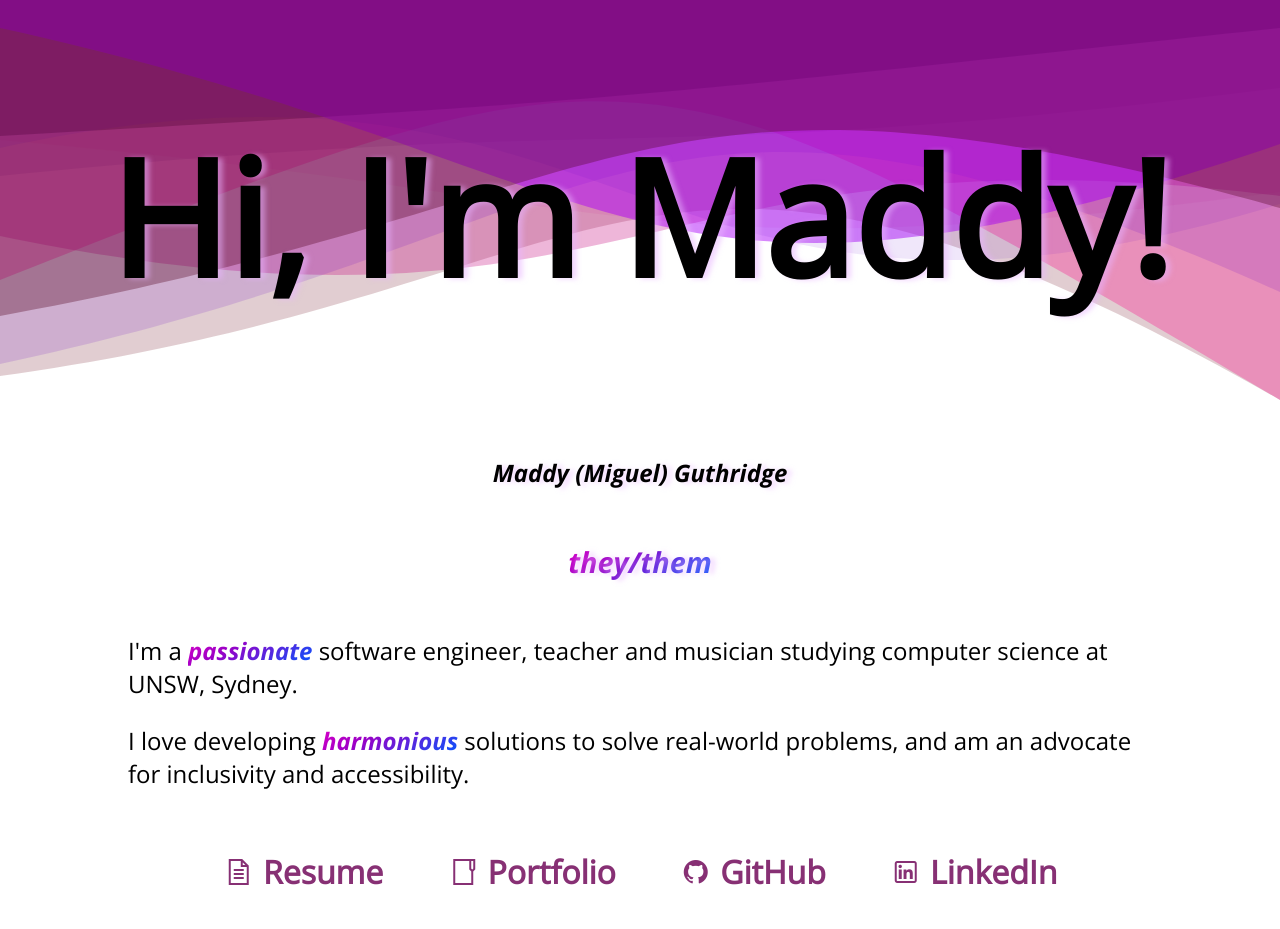
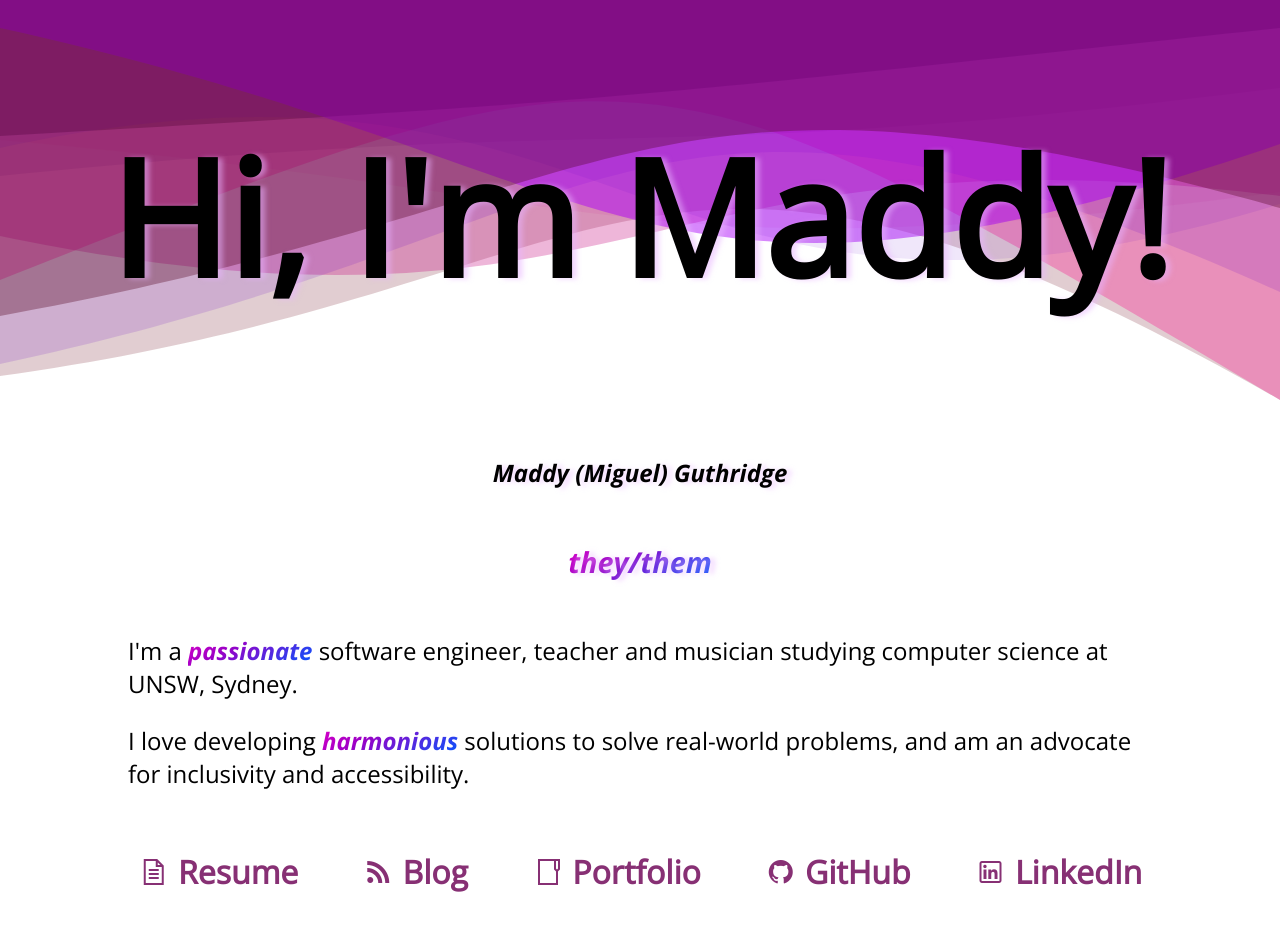
Before and after one commit to MaddyGuthridge/maddyguthridge.com, a SvelteKit app: page / in a window 1280 px wide. Built offline with nearby package versions, Linux system fonts and the light colour scheme.

Commit message:
Link to my blog

```diff
--- a/src/routes/+page.svelte
+++ b/src/routes/+page.svelte
@@ -89,7 +89,11 @@
             <i class="las la-file-alt"></i>
             <b>Resume</b>
         </a>
-        <a href="https://portfolio.miguelguthridge.com/" target="_blank">
+        <a href="https://blog.maddyguthridge.com/" target="_blank">
+            <i class="las la-rss"></i>
+            <b>Blog</b>
+        </a>
+        <a href="https://portfolio.maddyguthridge.com/" target="_blank">
             <i class="las la-folder"></i>
             <b>Portfolio</b>
         </a>
```
